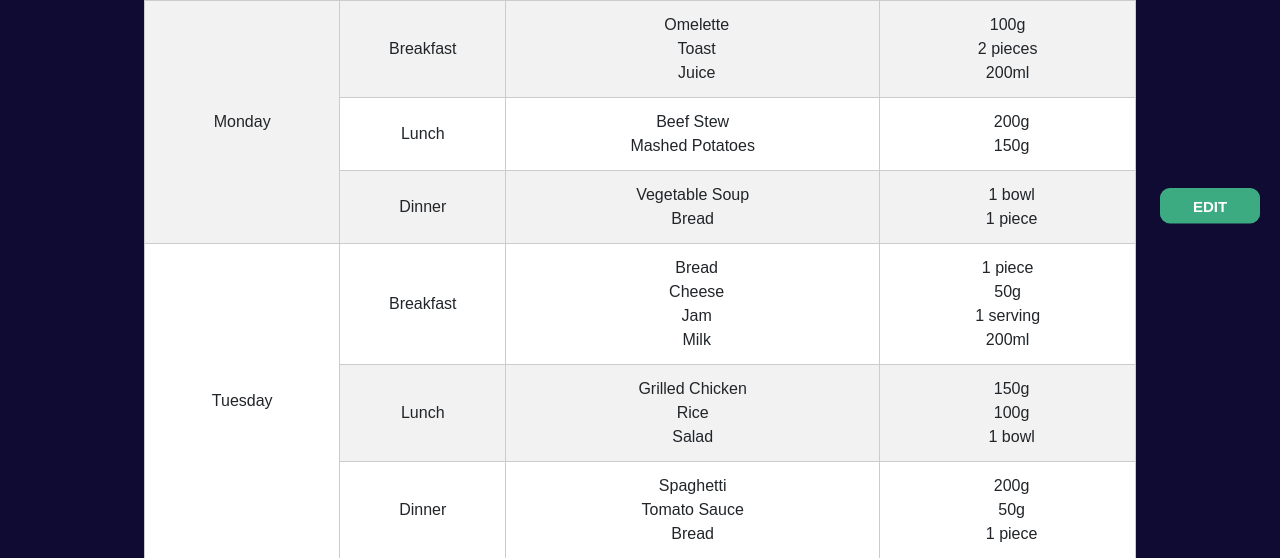
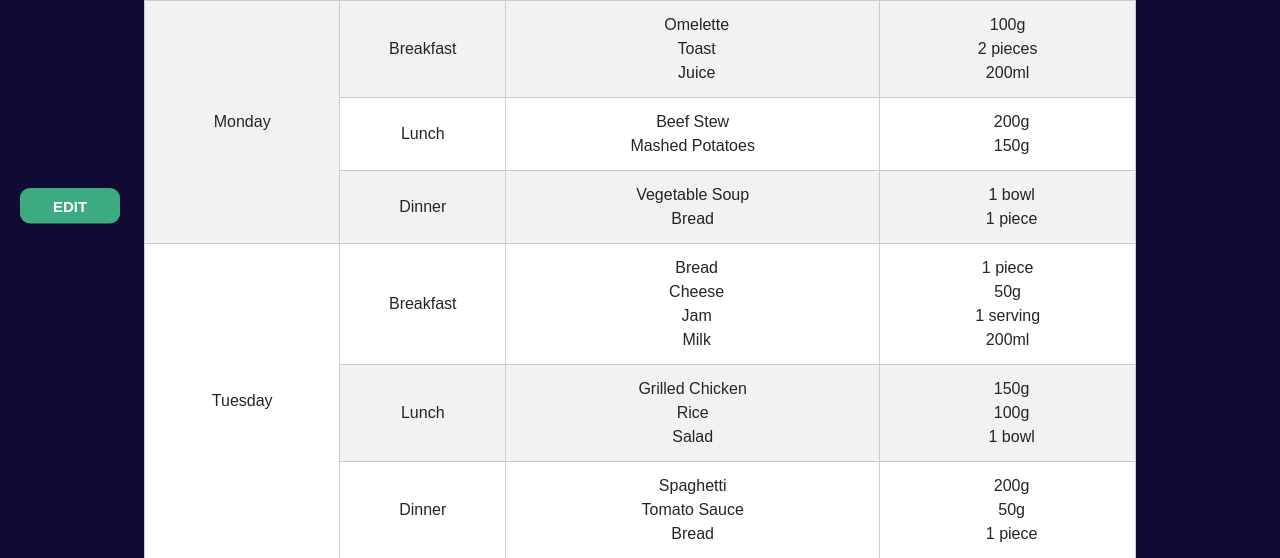
Before and after one commit to KhaledZaabat/CampusConnect, a PHP site: page /CanteenManagement.html in a window 1280 px wide. Shown: the part 545-1103 px from the top of the page. Run offline with PHP 8.4, Linux system fonts and the light colour scheme; some libraries are stand-ins or nearby versions.

Commit message:
canteen edit

```diff
--- a/Canteen.html
+++ b/Canteen.html
@@ -3,12 +3,13 @@
 <head>
     <meta charset="utf-8">
     <meta name="viewport" content="width=device-width, initial-scale=1.0, shrink-to-fit=no">
-    <title>Home</title> <!-- Static title for the Home page -->
+    <title>Canteen</title> <!-- Static title for the Home page -->
     <link rel="stylesheet" href="assets/bootstrap/css/bootstrap.min.css"> <!-- bootstrap -->
     <link rel="stylesheet" href="assets/fonts/simple-line-icons.min.css"> <!-- fonts -->
     <link rel="stylesheet" href="assets/css/styles.css"> <!-- custom css -->
     <link rel="stylesheet" href="https://cdnjs.cloudflare.com/ajax/libs/font-awesome/6.6.0/css/all.min.css" integrity="sha512-Kc323vGBEqzTmouAECnVceyQqyqdsSiqLQISBL29aUW4U/M7pSPA/gEUZQqv1cwx4OnYxTxve5UMg5GT6L4JJg==" crossorigin="anonymous" referrerpolicy="no-referrer" />
     <link rel="stylesheet" href="assets/css/Canteen.css">
+    <link rel="icon" href="assets/img/logo.png" type="image/png">
     <!-- font awesome-->
     <link rel="stylesheet" href="https://cdnjs.cloudflare.com/ajax/libs/font-awesome/6.6.0/css/all.min.css" integrity="sha512-Kc323vGBEqzTmouAECnVceyQqyqdsSiqLQISBL29aUW4U/M7pSPA/gEUZQqv1cwx4OnYxTxve5UMg5GT6L4JJg==" crossorigin="anonymous" referrerpolicy="no-referrer" />
 
--- a/CanteenManagement.html
+++ b/CanteenManagement.html
@@ -3,12 +3,13 @@
 <head>
     <meta charset="utf-8">
     <meta name="viewport" content="width=device-width, initial-scale=1.0, shrink-to-fit=no">
-    <title>Home</title> <!-- Static title for the Home page -->
+    <title>Canteen Management</title> <!-- Static title for the Home page -->
     <link rel="stylesheet" href="assets/bootstrap/css/bootstrap.min.css"> <!-- bootstrap -->
     <link rel="stylesheet" href="assets/fonts/simple-line-icons.min.css"> <!-- fonts -->
     <link rel="stylesheet" href="assets/css/styles.css"> <!-- custom css -->
     <link rel="stylesheet" href="https://cdnjs.cloudflare.com/ajax/libs/font-awesome/6.6.0/css/all.min.css" integrity="sha512-Kc323vGBEqzTmouAECnVceyQqyqdsSiqLQISBL29aUW4U/M7pSPA/gEUZQqv1cwx4OnYxTxve5UMg5GT6L4JJg==" crossorigin="anonymous" referrerpolicy="no-referrer" />
     <link rel="stylesheet" href="assets/css/CanteenManagement.css">
+    <link rel="icon" href="assets/img/logo.png" type="image/png">
     <!-- font awesome-->
     <link rel="stylesheet" href="https://cdnjs.cloudflare.com/ajax/libs/font-awesome/6.6.0/css/all.min.css" integrity="sha512-Kc323vGBEqzTmouAECnVceyQqyqdsSiqLQISBL29aUW4U/M7pSPA/gEUZQqv1cwx4OnYxTxve5UMg5GT6L4JJg==" crossorigin="anonymous" referrerpolicy="no-referrer" />
 
@@ -364,14 +365,14 @@
         </tbody>
     </table>
 
-    <div class="container-button">
+    <div class="edit-button">
         <div class="hover bt-1"></div>
         <div class="hover bt-2"></div>
         <div class="hover bt-3"></div>
         <div class="hover bt-4"></div>
         <div class="hover bt-5"></div>
         <div class="hover bt-6"></div>
-        <button></button>
+        <button class="edit"></button>
     </div>
 
 </body>
--- a/assets/css/CanteenManagement.css
+++ b/assets/css/CanteenManagement.css
@@ -50,12 +50,12 @@ td:nth-child(3) {
     padding-left: 20px;
 }
 
-.container-button {
+.edit-button {
     display: grid;
     grid-template-columns: 1fr 1fr 1fr;
     grid-template-rows: 1fr 1fr;
     grid-template-areas: "bt-1 bt-2 bt-3" "bt-4 bt-5 bt-6";
-    position: fixed;
+    position: sticky;
     bottom: 20px;
     right: 20px;
     perspective: 800;
@@ -65,7 +65,7 @@ td:nth-child(3) {
     transition: all 0.3s ease-in-out;
 }
 
-.container-button:active {
+.edit-button:active {
     transform: scale(0.95);
 }
 
@@ -152,7 +152,7 @@ td:nth-child(3) {
     color: #3dab82;
 }
 
-button {
+.edit {
     position: absolute;
     padding: 0;
     width: 100px; /* Reduced width */
@@ -165,7 +165,7 @@ button {
     transition: all 0.3s ease-in-out;
 }
 
-button::before {
+.edit::before {
     content: "";
     position: absolute;
     top: 50%;
@@ -179,8 +179,8 @@ button::before {
     z-index: -1;
 }
 
-button::after {
-    content: "EDIT"; /* Keep the text, but you could replace it with an icon */
+.edit::after {
+    content: "EDIT";
     position: absolute;
     top: 50%;
     left: 50%;
@@ -197,25 +197,3 @@ button::after {
     transition: all 0.3s ease-in-out;
     z-index: 2;
 }
-
-@keyframes shake {
-    0% {
-        left: 45%;
-    }
-
-    25% {
-        left: 54%;
-    }
-
-    50% {
-        left: 48%;
-    }
-
-    75% {
-        left: 52%;
-    }
-
-    100% {
-        left: 50%;
-    }
-}
```
